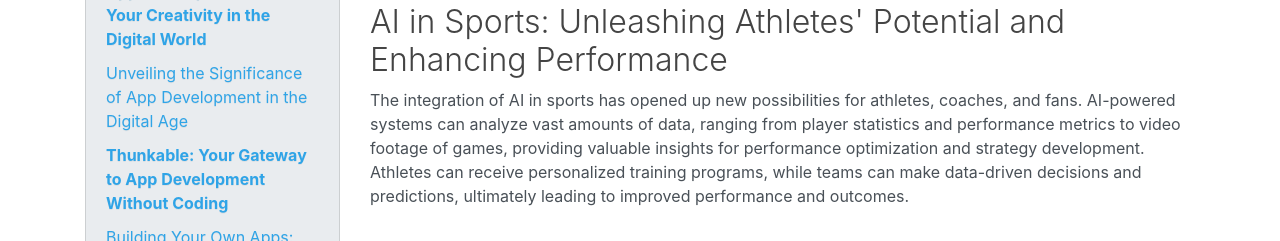
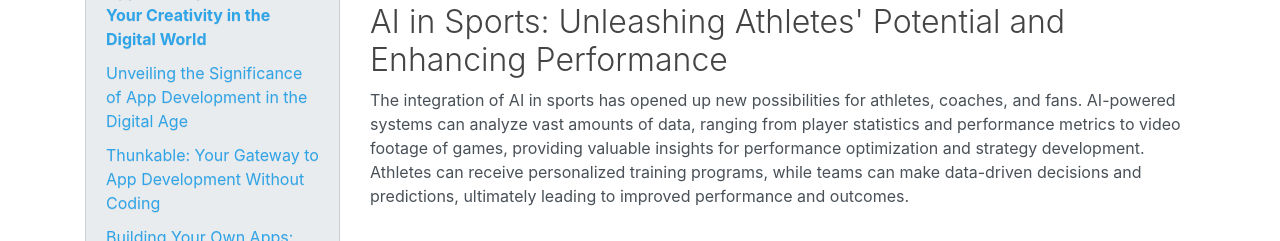
Before and after one commit to mamtawardhani/AItextbookforExp, a plain HTML site: page index.html in a window 1280 px wide. Shown: the part 1937-2178 px from the top of the page. Drawn offline with nearby package versions, Linux system fonts and the light colour scheme; grey boxes are pictures that could not be loaded.

Commit message:
Deployed  with MkDocs version: 1.4.3

```diff
--- a/index.html
+++ b/index.html
@@ -159,11 +159,10 @@
               <ul class="nav flex-column">
               </ul>
             </li>
+            <li class="nav-item" data-level="2"><a href="#thunkable-your-gateway-to-app-development-without-coding" class="nav-link">Thunkable: Your Gateway to App Development Without Coding</a>
+              <ul class="nav flex-column">
               </ul>
             </li>
-
-            <li class="nav-item" data-level="1"><a href="#thunkable-your-gateway-to-app-development-without-coding" class="nav-link">Thunkable: Your Gateway to App Development Without Coding</a>
-              <ul class="nav flex-column">
             <li class="nav-item" data-level="2"><a href="#building-your-own-apps-step-by-step-tutorials-and-examples" class="nav-link">Building Your Own Apps: Step-by-Step Tutorials and Examples</a>
               <ul class="nav flex-column">
               </ul>
@@ -256,7 +255,7 @@
 <p><img alt="App development" src="app.png" /></p>
 <h2 id="unveiling-the-significance-of-app-development-in-the-digital-age">Unveiling the Significance of App Development in the Digital Age</h2>
 <p>In today's digital age, mobile applications have become an integral part of our lives. They enhance our productivity, entertain us, connect us with others, and provide us with valuable services. Understanding the significance of app development allows you to tap into a vast market and make a real impact with your innovative ideas. Discover how apps have revolutionized various industries and learn how you can be part of this transformative journey.</p>
-<h1 id="thunkable-your-gateway-to-app-development-without-coding">Thunkable: Your Gateway to App Development Without Coding</h1>
+<h2 id="thunkable-your-gateway-to-app-development-without-coding">Thunkable: Your Gateway to App Development Without Coding</h2>
 <p>Meet Thunkable, your new best friend in the world of app development. Thunkable is a user-friendly platform that empowers you to create mobile applications without the need for coding expertise. With its intuitive drag-and-drop interface, Thunkable allows you to assemble app components like building blocks, enabling you to bring your ideas to life effortlessly. Get ready to dive into the world of Thunkable and unlock your app development potential.</p>
 <h2 id="building-your-own-apps-step-by-step-tutorials-and-examples">Building Your Own Apps: Step-by-Step Tutorials and Examples</h2>
 <p>Now, it's time to roll up your sleeves and get hands-on with app development. Through step-by-step tutorials and real-world examples, you'll learn the ins and outs of building your own apps using Thunkable. From designing engaging user interfaces to incorporating functionalities like data storage, GPS integration, and multimedia features, you'll gain a comprehensive understanding of the app development process.</p>
@@ -351,5 +350,5 @@
 
 <!--
 MkDocs version : 1.4.3
-Build Date UTC : 2023-05-25 08:41:40.782430+00:00
+Build Date UTC : 2023-05-25 08:47:07.872712+00:00
 -->
```
Also changed, not shown: 1 other file.
